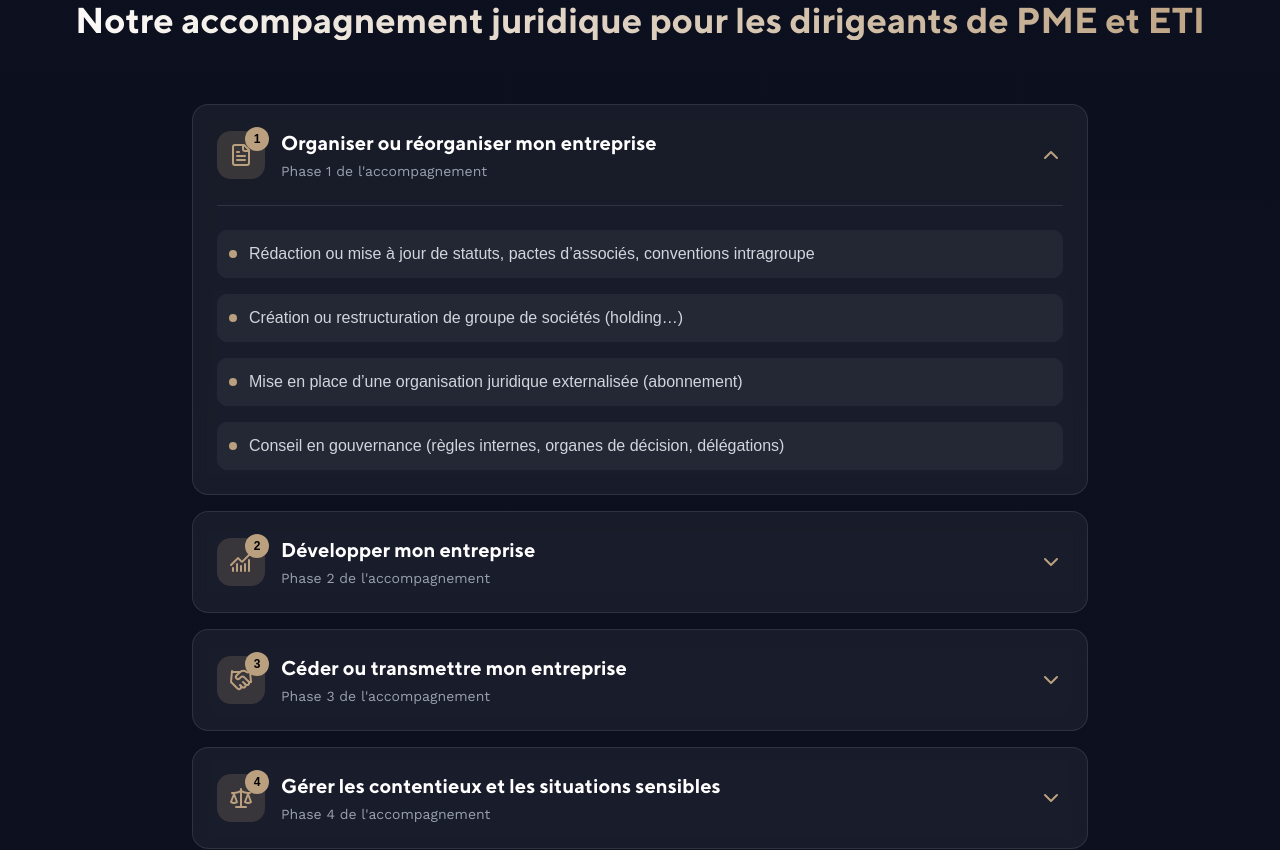
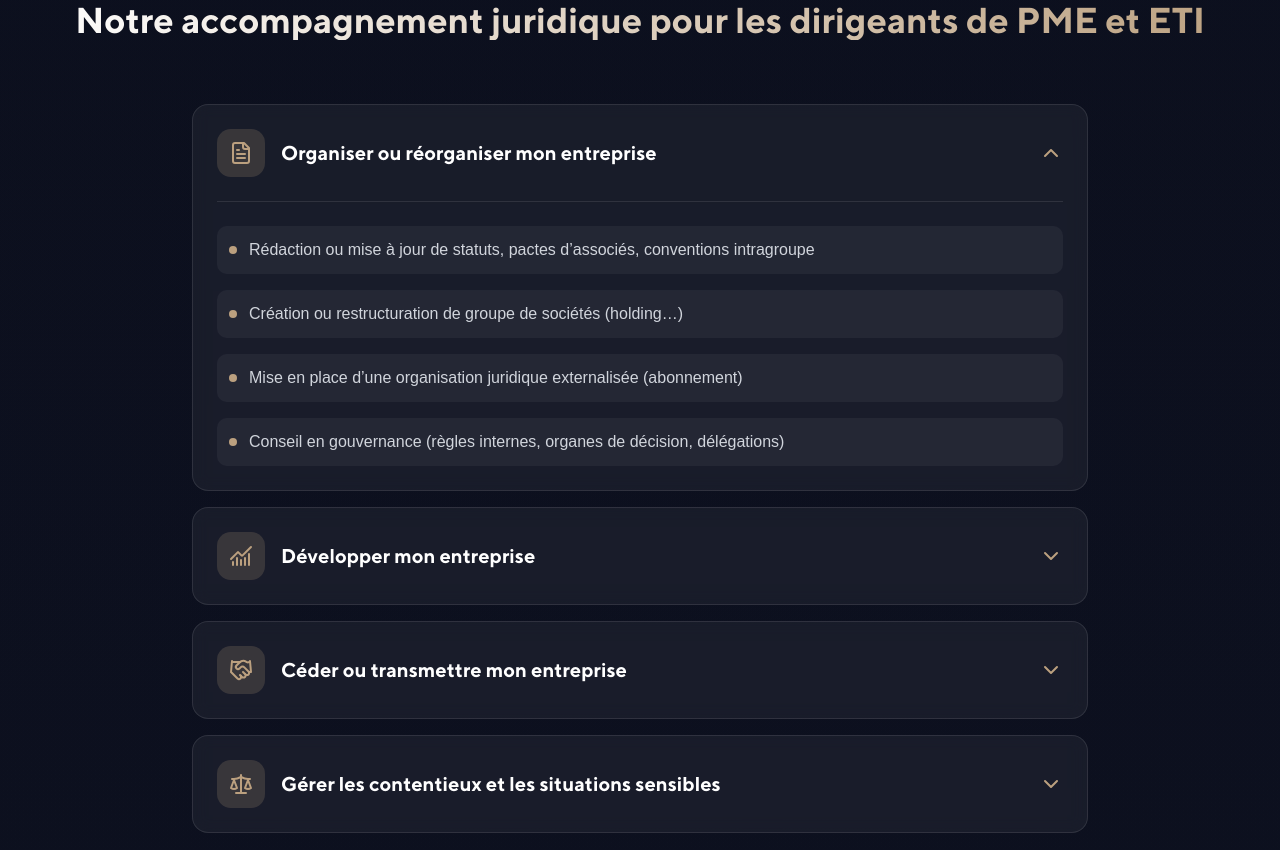
Before and after one commit to jeremy-one/ADWIZ-REPO, a Next.js app: page /dirigeants in a window 1280 px wide. Shown: the part 1620-2470 px from the top of the page. Built offline with nearby package versions, Linux system fonts and the light colour scheme.

Commit message:
Changement d'icônes pour une meilleure cohérence visuelle dans les pages 'Associés', 'Dirigeants' et 'Fondateurs-Repreneurs'. Suppression de sections commentées pour un code plus propre et lisible.

```diff
--- a/app/associes/page.tsx
+++ b/app/associes/page.tsx
@@ -40,7 +40,7 @@ export default function Dirigeants() {
         "Mise à jour des clauses en cas d’évolution du projet",
         "Accompagnement en cas d’arrivée d’un nouvel associé",
       ],
-      icon: ChartNoAxesCombined,
+      icon: Users,
     },
     {
       title: "Gérer les conflits entre associés",
@@ -347,17 +347,11 @@ export default function Dirigeants() {
                         <div className="w-12 h-12 rounded-xl bg-accent/20 flex items-center justify-center group-hover:bg-accent/30 transition-all duration-300">
                           <phase.icon className="w-6 h-6 text-accent" />
                         </div>
-                        <div className="absolute -top-1 -right-1 w-6 h-6 rounded-full bg-accent text-black text-xs font-bold flex items-center justify-center">
-                          {index + 1}
-                        </div>
                       </div>
                       <div>
                         <h3 className="text-xl font-semibold text-white group-hover:text-accent transition-colors duration-300">
                           {phase.title}
                         </h3>
-                        <p className="text-sm text-gray-400 mt-1">
-                          Phase {index + 1} de l'accompagnement
-                        </p>
                       </div>
                     </div>
                     <motion.div
--- a/app/dirigeants/page.tsx
+++ b/app/dirigeants/page.tsx
@@ -340,17 +340,11 @@ export default function Dirigeants() {
                         <div className="w-12 h-12 rounded-xl bg-accent/20 flex items-center justify-center group-hover:bg-accent/30 transition-all duration-300">
                           <phase.icon className="w-6 h-6 text-accent" />
                         </div>
-                        <div className="absolute -top-1 -right-1 w-6 h-6 rounded-full bg-accent text-black text-xs font-bold flex items-center justify-center">
-                          {index + 1}
-                        </div>
                       </div>
                       <div>
                         <h3 className="text-xl font-semibold text-white group-hover:text-accent transition-colors duration-300">
                           {phase.title}
                         </h3>
-                        <p className="text-sm text-gray-400 mt-1">
-                          Phase {index + 1} de l'accompagnement
-                        </p>
                       </div>
                     </div>
                     <motion.div
--- a/app/fondateurs-repreneurs/page.tsx
+++ b/app/fondateurs-repreneurs/page.tsx
@@ -16,6 +16,8 @@ import {
   Scale,
   MessageCircle,
   Building2,
+  RefreshCcw,
+  Euro,
 } from "lucide-react";
 import { useState } from "react";
 import Link from "next/link";
@@ -44,7 +46,7 @@ export default function Dirigeants() {
         "Rédaction des actes",
         "Coordination avec experts-comptables, notaires, partenaires financiers",
       ],
-      icon: ChartNoAxesCombined,
+      icon: RefreshCcw,
     },
     {
       title: "Investir dans une entreprise",
@@ -56,7 +58,7 @@ export default function Dirigeants() {
         "Rédaction du pacte et des garanties",
         "Coordination avec experts-comptables, notaires, partenaires financiers",
       ],
-      icon: Handshake,
+      icon: Euro,
     },
   ];
 
@@ -347,17 +349,14 @@ export default function Dirigeants() {
                         <div className="w-12 h-12 rounded-xl bg-accent/20 flex items-center justify-center group-hover:bg-accent/30 transition-all duration-300">
                           <phase.icon className="w-6 h-6 text-accent" />
                         </div>
-                        <div className="absolute -top-1 -right-1 w-6 h-6 rounded-full bg-accent text-black text-xs font-bold flex items-center justify-center">
-                          {index + 1}
-                        </div>
                       </div>
                       <div>
                         <h3 className="text-xl font-semibold text-white group-hover:text-accent transition-colors duration-300">
                           {phase.title}
                         </h3>
-                        <p className="text-sm text-gray-400 mt-1">
+                        {/* <p className="text-sm text-gray-400 mt-1">
                           Phase {index + 1} de l'accompagnement
-                        </p>
+                        </p> */}
                       </div>
                     </div>
                     <motion.div
```
